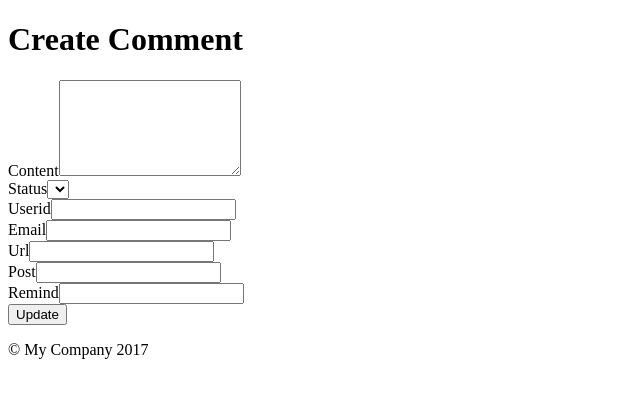
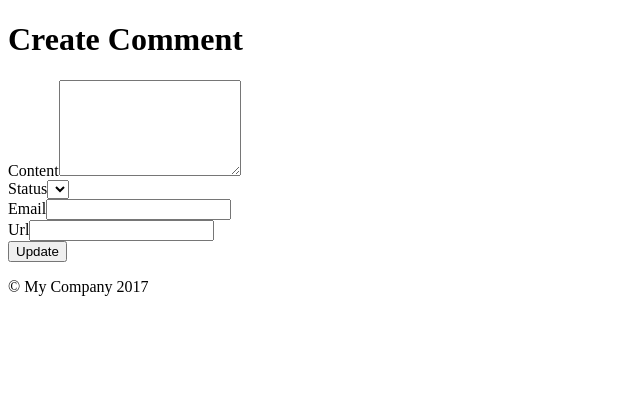
Before and after one commit to Feiou-Zhang/BlogYii2, a Yii app: template backend/views/comment/create.php in a window 1280 px wide. Shown: the top 398 px of the page, without its empty margins (0-640 px from the left). Run offline with PHP 8.4 and a stand-in for Yii, Linux system fonts and the light colour scheme; the template is opened without the code that fills it, so the values that code supplies are empty; form fields are guessed from the names that the template uses; some libraries are stand-ins or nearby versions.

Commit message:
delete some non-useful form items

```diff
--- a/backend/views/comment/_form.php
+++ b/backend/views/comment/_form.php
@@ -21,16 +21,10 @@ use yii\widgets\ActiveForm;
         ->column(),
         ['prompt'=>'Select the Status']); ?>
 
-
-    <?= $form->field($model, 'userid')->textInput() ?>
-
     <?= $form->field($model, 'email')->textInput(['maxlength' => true]) ?>
 
     <?= $form->field($model, 'url')->textInput(['maxlength' => true]) ?>
 
-    <?= $form->field($model, 'post_id')->textInput() ?>
-
-    <?= $form->field($model, 'remind')->textInput() ?>
 
     <div class="form-group">
         <?= Html::submitButton($model->isNewRecord ? 'Create' : 'Update', ['class' => $model->isNewRecord ? 'btn btn-success' : 'btn btn-primary']) ?>
```
